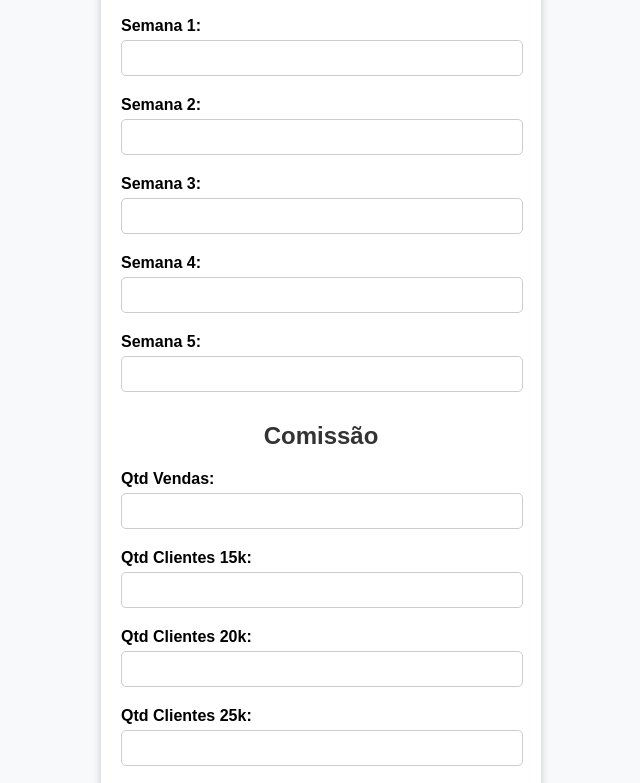
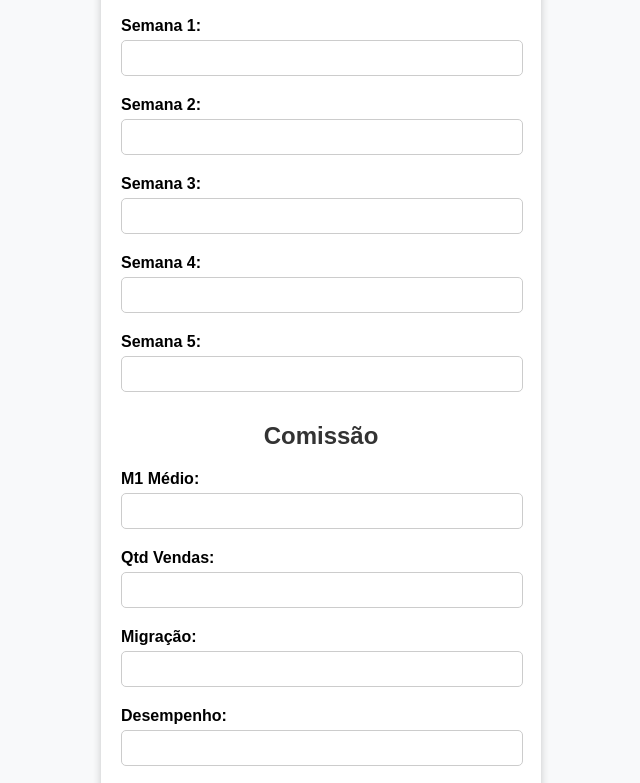
Before and after one commit to dadosBEP/dadosBEP.github.io, a plain HTML site: page index.html in a window 1280 px wide. Shown: the part 139-922 px from the top of the page, without its empty margins (319-959 px from the left). Drawn offline with Linux system fonts and the light colour scheme.

Commit message:
Update index.html

```diff
--- a/index.html
+++ b/index.html
@@ -28,8 +28,17 @@
 
 	<h2>Comissão</h2>
 
+		<label for="m1Medio">M1 Médio:</label>
+       	<input type="number" id="m1Medio" min="0">
+
 		<label for="qtdVendas">Qtd Vendas:</label>
        	<input type="number" id="qtdVendas" min="0">
+
+		<label for="migracao">Migração:</label>
+       	<input type="number" id="migracao" min="0">
+
+		<label for="desempenho">Desempenho:</label>
+       	<input type="number" id="desempenho" min="0">
 
 		<label for="qtd15k">Qtd Clientes 15k:</label>
        	<input type="number" id="qtd15k" min="0">
```
